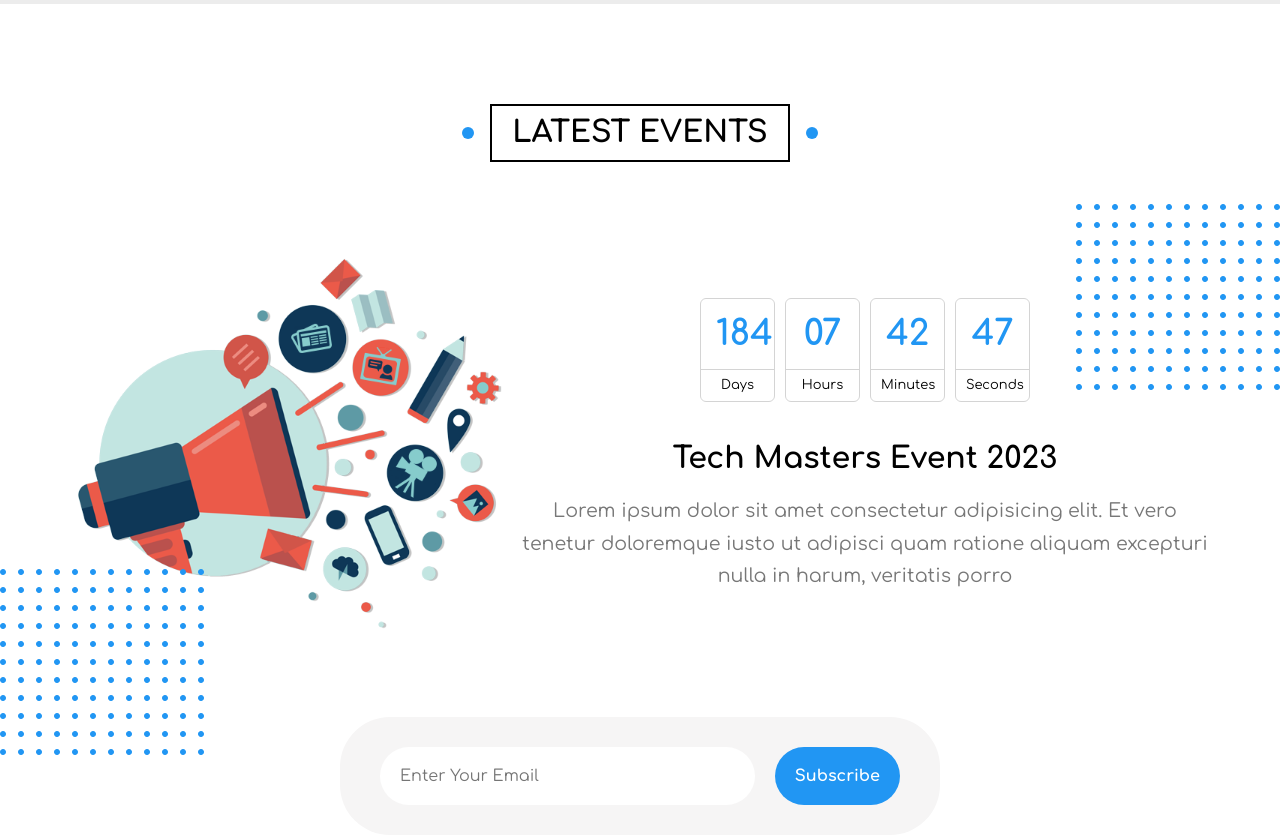
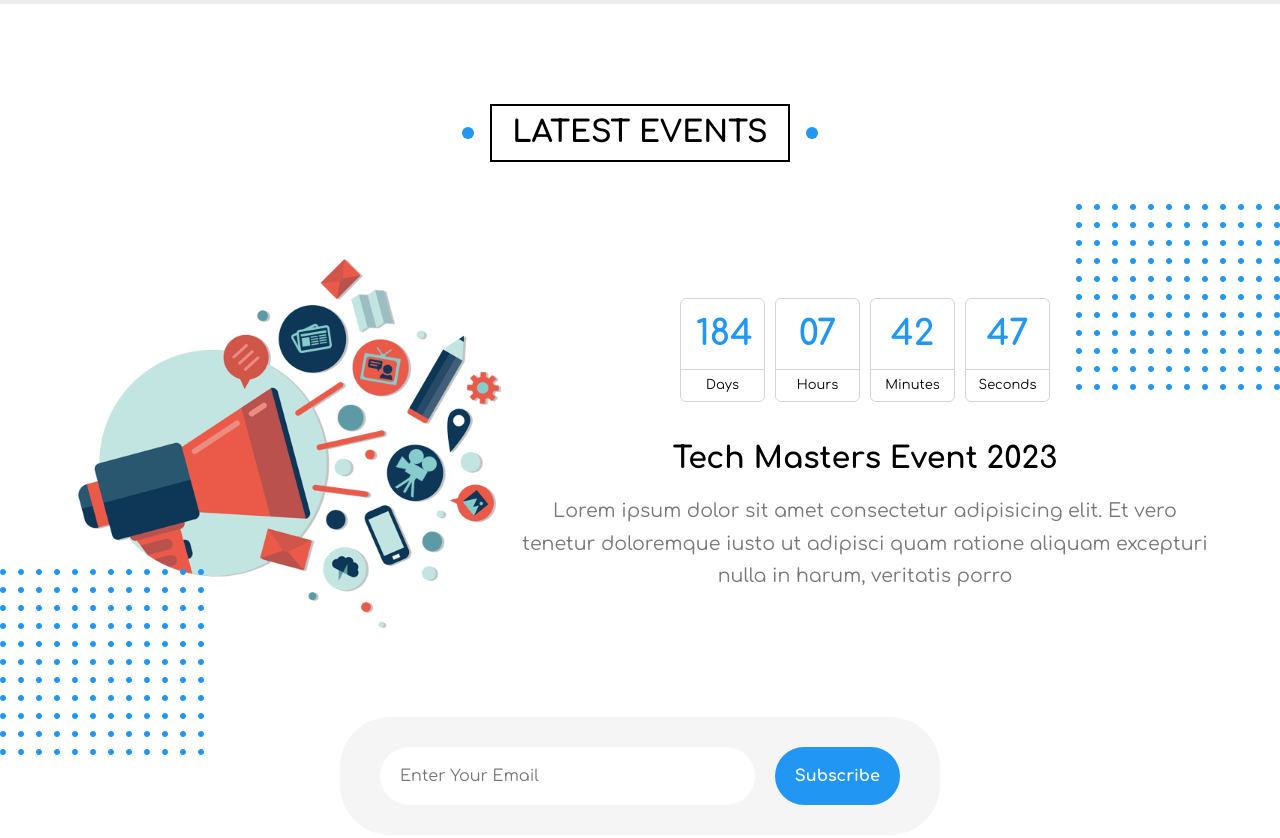
Before and after one commit to DeaaAlz/template_03, a plain HTML site: page index.html in a window 1280 px wide. Shown: the part 9367-10205 px from the top of the page. Drawn offline with Linux system fonts and the light colour scheme.

```diff
--- a/css/dhiaaStyle.css
+++ b/css/dhiaaStyle.css
@@ -947,7 +947,7 @@
   border: 1px solid #d4d4d4;
   border-radius: 6px;
   text-align: center;
-  width: 75px;
+  width: 85px;
   transition: var(--main-transition);
 }
 .events .info .time .unit span {
```
